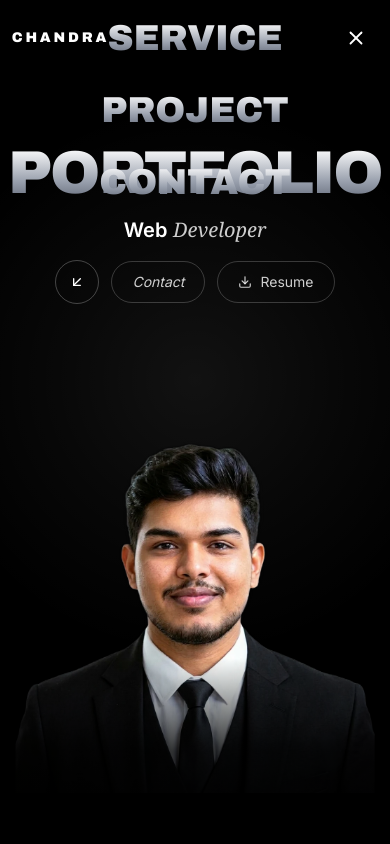
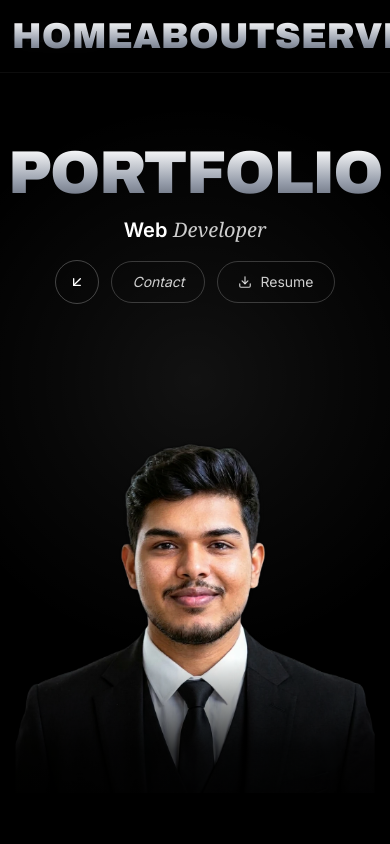
Before and after one commit to ChandraNarayanPanda/Portfolio, a React (Vite) app: page / in a window 390 px wide. Both pictures are taken after a click on the button "Open menu". Shown: the top 844 px of the page. Built offline with nearby package versions, Linux system fonts and the light colour scheme; a web font is replaced by a local one.

Commit message:
Fix mobile navbar and contact heading

```diff
--- a/src/components/Navbar.jsx
+++ b/src/components/Navbar.jsx
@@ -58,7 +58,7 @@ export default function Navbar({ ready }) {
             initial={{ opacity: 0 }}
             animate={{ opacity: 1 }}
             exit={{ opacity: 0 }}
-            className="fixed inset-0 z-40 flex flex-col items-center justify-center gap-8 bg-black/95 md:hidden"
+                  className="fixed inset-x-0 top-0 z-50 flex items-center justify-between border-b border-white/5 bg-black/95 px-[3vw] py-4 backdrop-blur-md md:absolute md:border-0 md:bg-transparent md:py-5 md:backdrop-blur-none"
           >
             {links.map((l) => (
               <a
```
